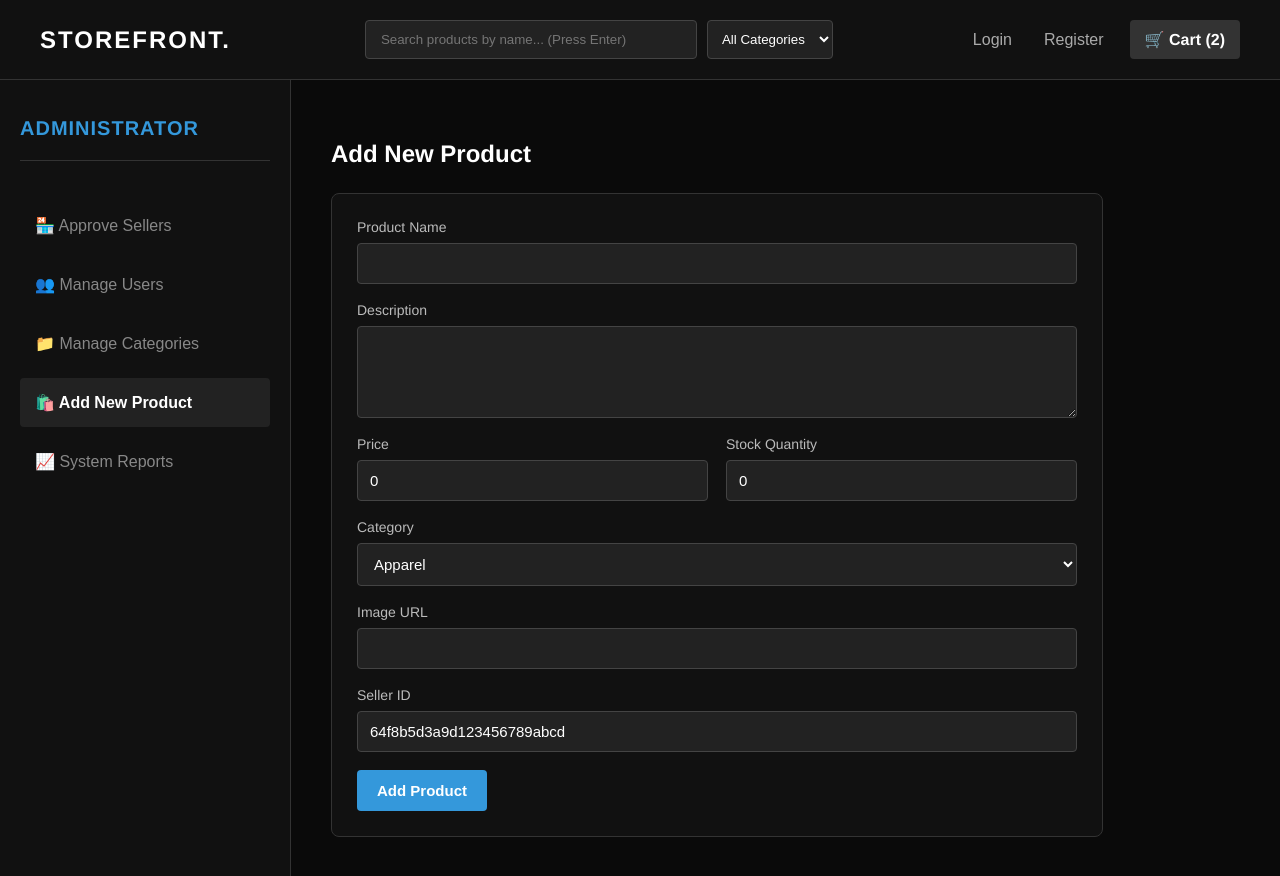
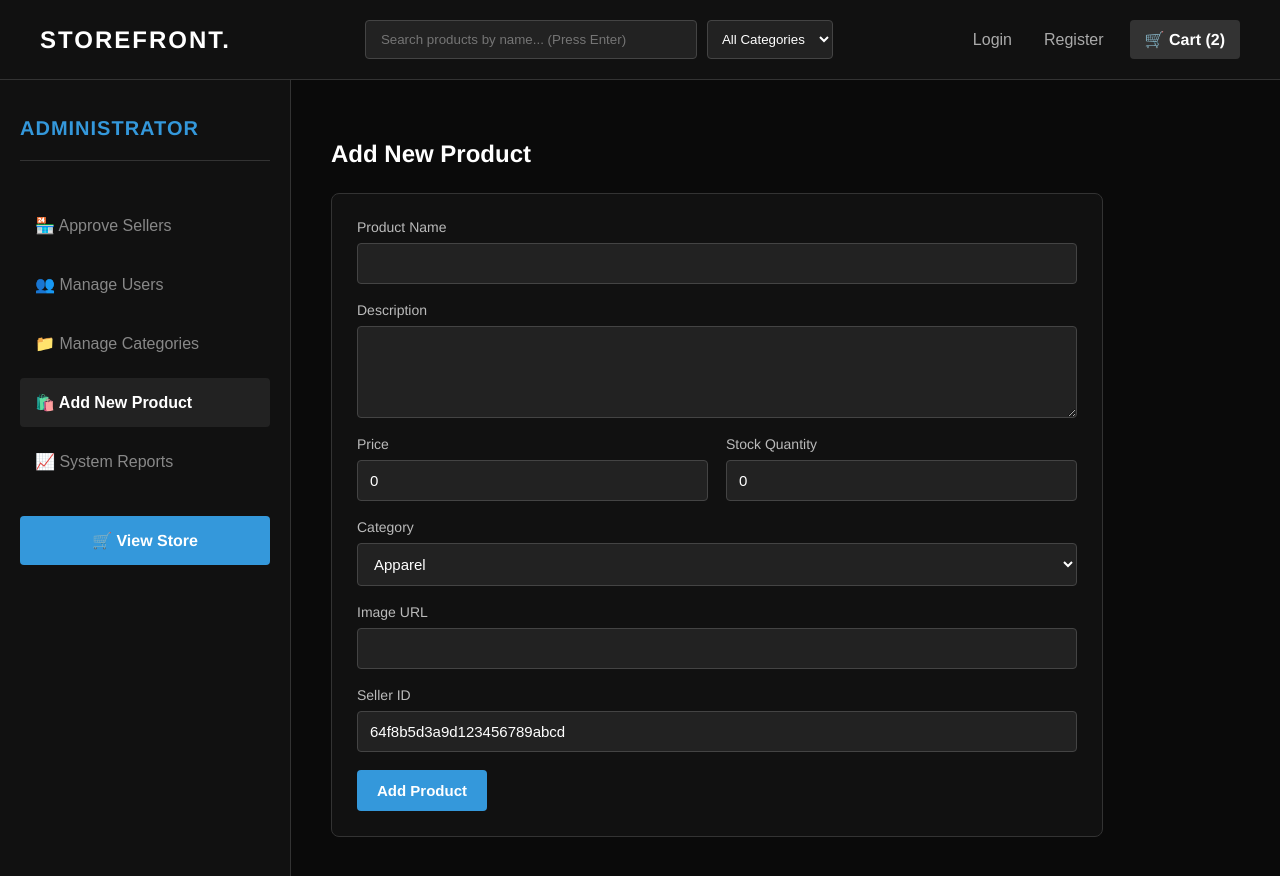
Before and after one commit to sj0002/OnlineShoppingSystem, a React (Create React App) app in the folder frontend/: page /admin in a window 1280 px wide. Shown: the top 876 px of the page. Built offline with nearby package versions, Linux system fonts and the light colour scheme.

Commit message:
feat: add View Store button to Admin Dashboard

```diff
--- a/frontend/src/pages/AdminDashboard.js
+++ b/frontend/src/pages/AdminDashboard.js
@@ -1,5 +1,6 @@
 // frontend/src/pages/AdminDashboard.js
 import React, { useState } from 'react';
+import { Link } from 'react-router-dom';
 import categories from '../categories';
 
 function AdminDashboard() {
@@ -97,6 +98,9 @@ function AdminDashboard() {
           >
             📈 System Reports
           </button>
+          <Link to="/" style={styles.storeLink}>
+            🛒 View Store
+          </Link>
         </nav>
       </aside>
 
@@ -342,6 +346,18 @@ const styles = {
     borderRadius: '4px',
     fontWeight: 'bold',
   },
+  storeLink: {
+    display: 'block',
+    backgroundColor: '#3498db',
+    color: '#fff',
+    padding: '15px',
+    textAlign: 'center',
+    fontSize: '16px',
+    fontWeight: 'bold',
+    textDecoration: 'none',
+    borderRadius: '4px',
+    marginTop: '20px',
+  },
   mainContent: {
     flex: 1,
     padding: '40px',
```
